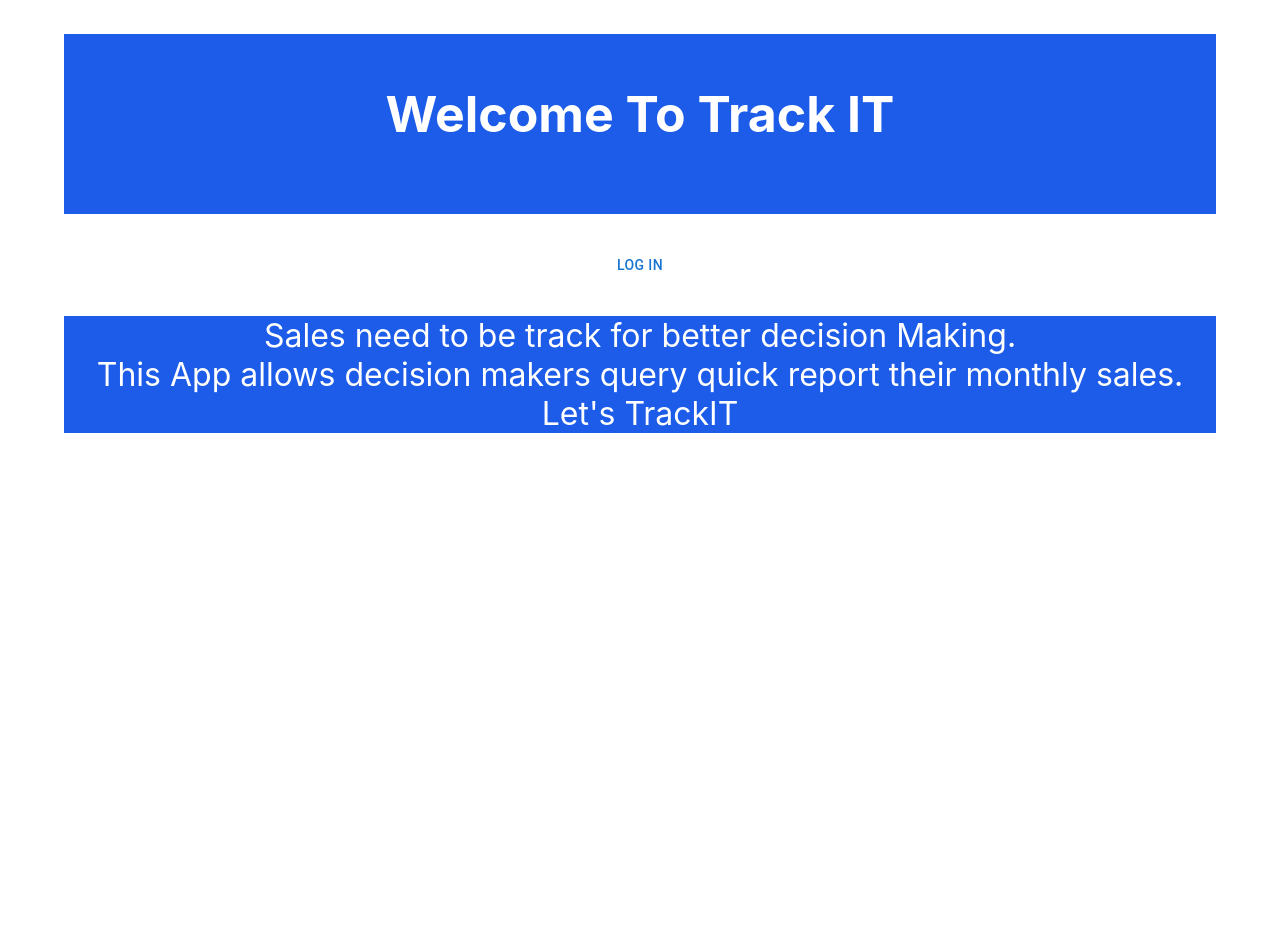
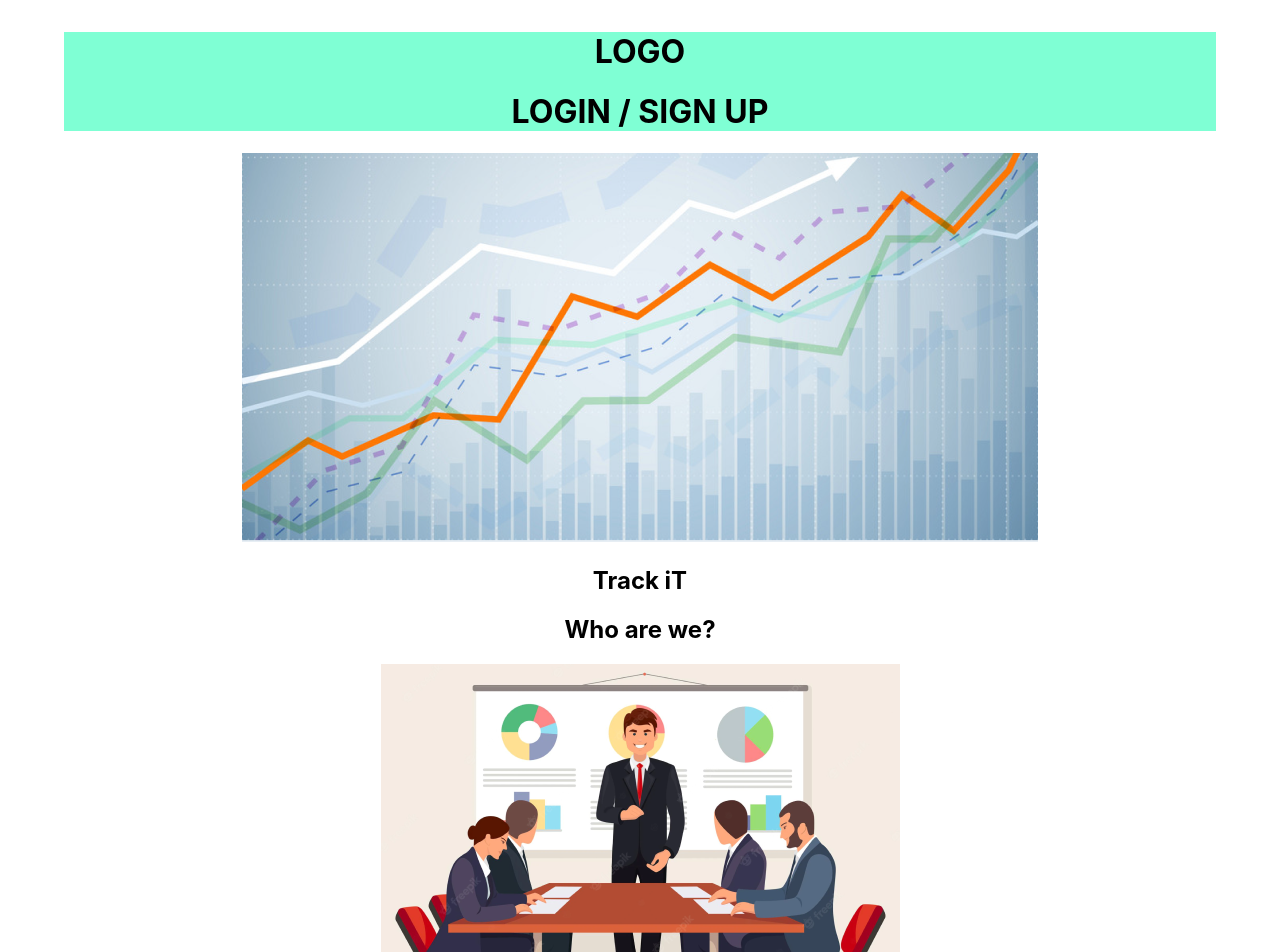
Before and after one commit to CarlieDuperval/track-it-frontend-cd, a React (Create React App) app: page / in a window 1280 px wide. Shown: the top 952 px of the page. Before the commit the page ends 800 px from the top, so only its background shows below. Built offline with nearby package versions, Linux system fonts and the light colour scheme; no server answers.

Commit message:
Added combo box

```diff
--- a/src/App.js
+++ b/src/App.js
@@ -8,6 +8,7 @@ import SignUp from "./components/SignUp";
 import HomePage from "./components/Home/HomePage";
 import config from "./config/config";
 import ContextProvider from "./ContextProvider";
+import LandingPage from "./components/LandingPage";
 
 function App() {
   const [sales, setSales] = useState([]); // To display the sales
@@ -27,7 +28,7 @@ function App() {
       <ContextProvider>
         <BrowserRouter>
           <Routes>
-            <Route path="/" element={<HomePage />} />
+            <Route path="/" element={<LandingPage />} />
             <Route
               path="/add-newsale"
               element={
--- /dev/null
+++ b/src/components/LandingPage.jsx
@@ -0,0 +1,27 @@
+import React from "react";
+import Navbar from "./Navbar";
+
+const LandingPage = () => {
+  return (
+    <>
+      <Navbar />
+      <div>
+        <img src="finance-chart.png" alt="chart for graphs" />
+      </div>
+      <h2>Track iT</h2>
+      <div>
+        <div>
+          <span>
+            <h2> Who are we?</h2>
+          </span>
+        </div>
+        <img
+          src="finance-conference.png"
+          alt="conference consisting of 5 financial analysts"
+        />
+      </div>
+    </>
+  );
+};
+
+export default LandingPage;
--- a/src/components/LoginPage.jsx
+++ b/src/components/LoginPage.jsx
@@ -27,6 +27,7 @@ export function Copyright(props) {
     </Typography>
   );
 }
+
 const theme = createTheme();
 
 const LoginPage = () => {
--- /dev/null
+++ b/src/components/Navbar.jsx
@@ -0,0 +1,15 @@
+import React from "react";
+import "./styles/navbar.css";
+
+const Navbar = () => {
+  return (
+    <>
+      <div className="navbarStyle">
+        <h1>LOGO</h1>
+        <h1>LOGIN / SIGN UP </h1>
+      </div>
+    </>
+  );
+};
+
+export default Navbar;
--- a/src/components/ReportFilter.jsx
+++ b/src/components/ReportFilter.jsx
@@ -107,9 +107,11 @@ const ReportFilter = ({ sales, setDisplaySales, handleMonthSelect }) => {
           }}
         /> */}
         <Autocomplete
+          multiple
           sx={{ width: 300, height: 70 }}
           options={getMonth()}
           onSelect={(e) => handleMonthSelect(e.target.value)}
+          onChange={(e, values) => handleMonthSelect(e.target.value, values)}
           renderInput={(params) => {
             return <TextField {...params} key={params.id} label="Month" />;
           }}
--- a/src/components/Reports.jsx
+++ b/src/components/Reports.jsx
@@ -131,7 +131,19 @@ const Reports = ({ sales, setDisplaySales, displaySales }) => {
     ...Object.values(allMonths),
   ]);
 
-  const handleMonthSelect = (month) => {
+  const handleMonthSelect = (month, values) => {
+    if (values) {
+      const displayCols = [...columns];
+
+      values.forEach((val) => {
+        displayCols.push(allMonths[val]);
+      });
+
+      setDisplayCols(displayCols);
+
+      return;
+    }
+
     if (!month || month === "All") {
       setDisplayCols([...columns, ...Object.values(allMonths)]);
       return;
--- /dev/null
+++ b/src/components/styles/navbar.css
@@ -0,0 +1,4 @@
+.navbarStyle {
+  background-color: aquamarine;
+  width: 90vw;
+}
```
Also changed, not shown: src/components/CheckBox.jsx (added, +70 -0 lines), src/components/LoginPageNew.jsx (deleted, +0 -10 lines), public/finance-chart.png (added), public/finance-conference.png (added).
